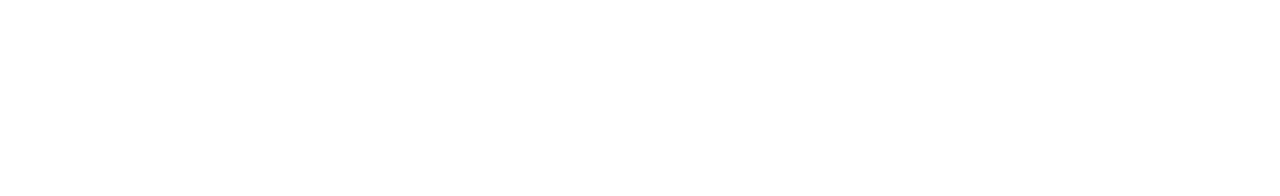
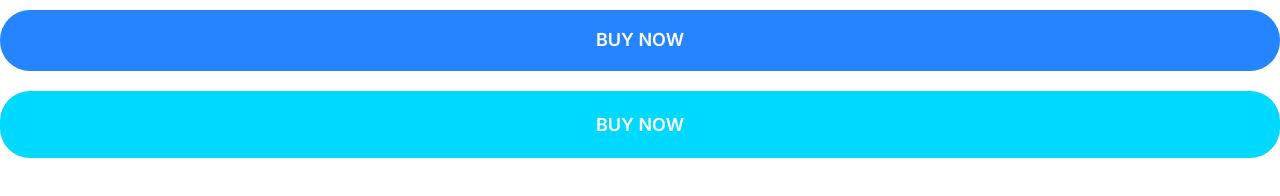
Before and after one commit to SreevathsanNS/Moshify, a plain HTML site: page index.html in a window 1280 px wide. Drawn offline with Linux system fonts and the light colour scheme.

Commit message:
Build buttons

```diff
--- a/CSS/styles.css
+++ b/CSS/styles.css
@@ -1,9 +1,16 @@
 :root{
     --color-primary: #2584ff;
-    --color-orimary: #00d9ff;
+    --color-secondary: #00d9ff;
     --color-accent: #ff3400;
     --color-headings: #1b0760;
     --color-body: #918ca4;
+}
+
+
+*,
+*::after,
+*::before {
+    box-sizing: border-box;
 }
 
 
@@ -190,3 +197,68 @@ a{
     justify-content: center;
     align-items: center;
 }
+
+
+/* Button */
+
+.btn{
+    border-radius: 30px;
+    border: 0;
+    cursor: pointer;
+    font-size: 1.8rem;
+    font-weight: 600;
+    margin: 1rem 0;
+    padding: 2rem 3rem;
+    text-align: center;
+    text-transform: uppercase;
+    white-space: nowrap;
+}
+
+.btn--primary{
+    background: var(--color-primary);
+    color: #fff;
+}
+
+.btn--primary:hover{
+    background: #3a8ffd;
+}
+
+.btn--secondary{
+    background: var(--color-secondary);
+    color: #fff;
+}
+
+.btn--secondary:hover{
+    background: #00c8eb;
+}
+
+.btn--accent{
+    background: var(--color-accent);
+    color: #fff;
+}
+
+.btn--accent:hover{
+    background: #ec3000;
+}
+
+.btn--block{
+    width: 100%;
+    display: inline-block;
+}
+
+@media screen and(min-width: 1024px){
+    .btn{
+        font-size: 1.5rem;
+    }
+}
+
+/* .btn--outline{
+    background: #fff;
+    color: var(--color-headings);
+    border: 2px solid var(--color-headings);
+}
+
+.btn--outline:hover{
+    background: var(--color-headings);
+    color: #fff;
+} */
--- a/index.html
+++ b/index.html
@@ -16,7 +16,8 @@
 </head>
 <body>
 
-
+   <button class="btn btn--primary btn--block">Buy Now</button>
+   <a href="" class="btn btn--secondary btn--block">Buy Now</a>
 
 </body>
 </html>
```
